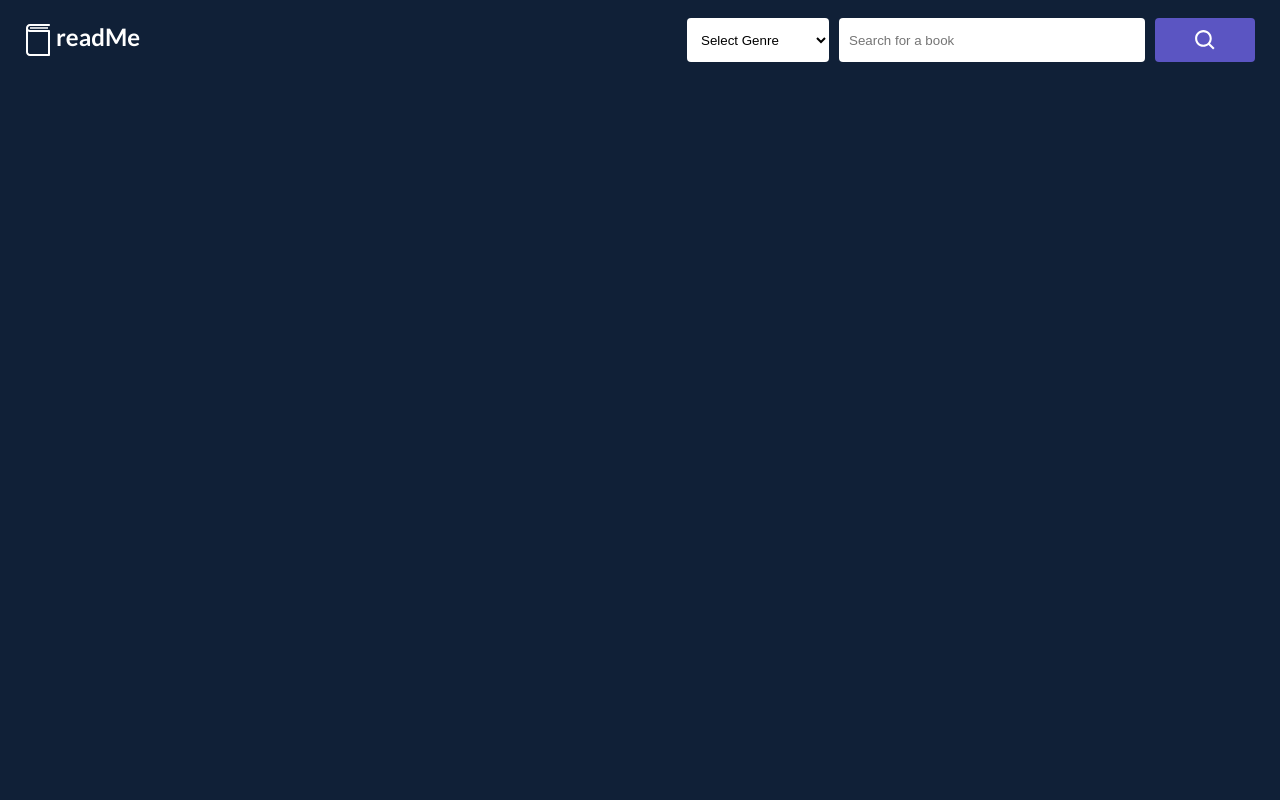
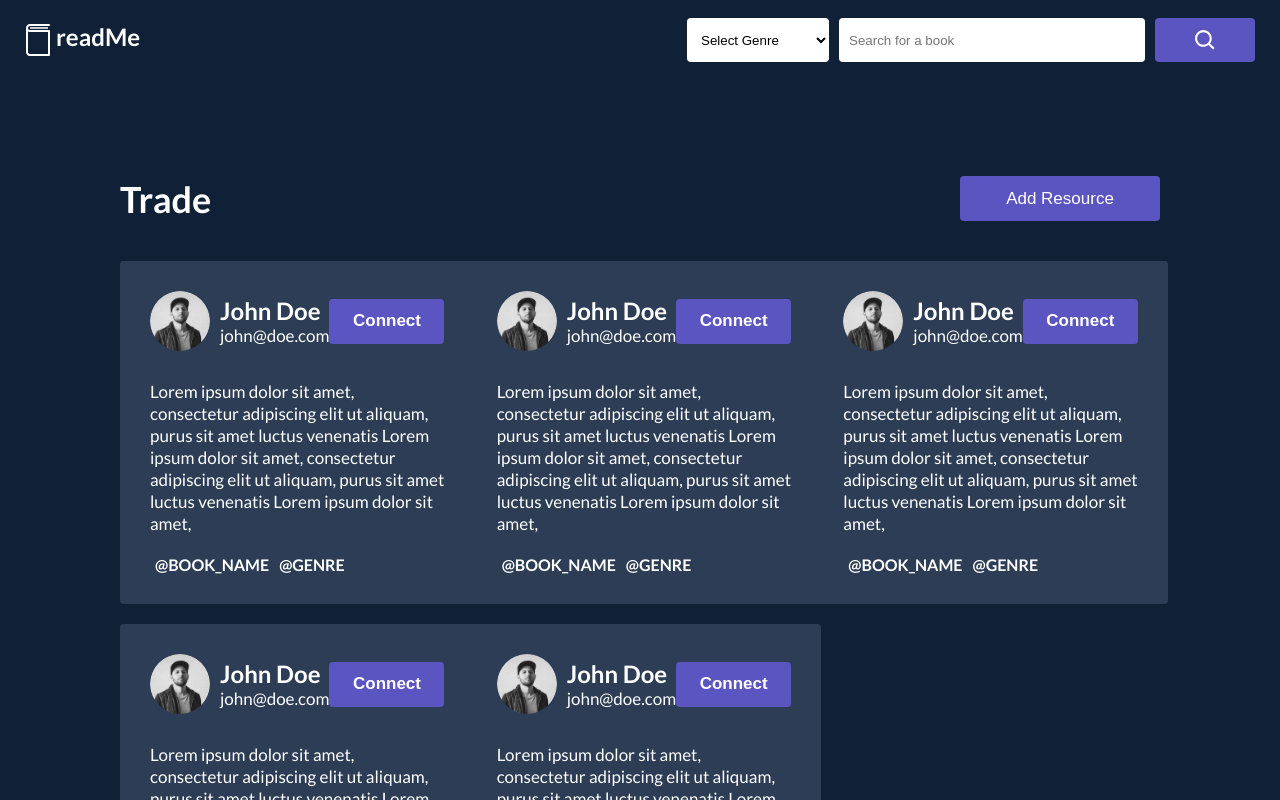
Before and after one commit to No-det/ReadME, a React (Create React App) app in the folder client/: page /reviews in a window 1280 px wide. Shown: the top 800 px of the page. Built offline with nearby package versions, Linux system fonts and the light colour scheme; no server answers; sample sign-in values are in the browser's storage.

Commit message:
Added private and public routes

```diff
--- a/client/src/App.js
+++ b/client/src/App.js
@@ -1,5 +1,8 @@
 import { useContext } from "react";
-import { BrowserRouter, Route, Switch } from "react-router-dom";
+import { BrowserRouter, Redirect, Switch } from "react-router-dom";
+
+import PrivateRoute from "./routes/PrivateRoute";
+import PublicRoute from "./routes/PublicRoute";
 
 import Navbar from "./components/Navbar";
 import Landing from "./pages/Landing";
@@ -20,9 +23,10 @@ const App = () => {
           <Switch>
             <Navbar>
               <div className="container">
-                <Route exact path="/" component={Landing} />
-                <Route exact path="/trades" component={Trades} />
-                <Route exact path="/profile" component={Profile} />
+                <PublicRoute exact path="/" component={Landing} />
+                <PrivateRoute path="/reviews" component={Trades} />
+                <PrivateRoute path="/trades" component={Trades} />
+                <PrivateRoute path="/profile" component={Profile} />
               </div>
             </Navbar>
           </Switch>
--- a/client/src/components/Navbar/index.js
+++ b/client/src/components/Navbar/index.js
@@ -13,9 +13,9 @@ const Navbar = ({ children }) => {
         <div className="actionContainer">
           <select>
             <option default>Select Genre</option>
-            <option key="one">One</option>
-            <option key="one">One</option>
-            <option key="one">One</option>
+            <option key="1">One</option>
+            <option key="2">One</option>
+            <option key="3">One</option>
           </select>
           <input type="text" placeholder="Search for a book" />
           <div className="searchBtn">
--- a/client/src/contexts/AuthContext.js
+++ b/client/src/contexts/AuthContext.js
@@ -10,6 +10,7 @@ const AuthProvider = (props) => {
 
   useEffect(() => {
     const unsubscribe = auth.onIdTokenChanged(async (user) => {
+      console.log(user);
       setUser(user);
       setLoading(false);
     });
--- a/client/src/pages/Landing/index.js
+++ b/client/src/pages/Landing/index.js
@@ -1,3 +1,7 @@
+import { useContext } from "react";
+import { Redirect } from "react-router-dom";
+
+import { AuthContext } from "../../contexts/AuthContext";
 import { signInWithGoogle } from "../../firebase/firebase";
 
 import landingImage from "../../assets/landing.png";
@@ -5,6 +9,12 @@ import landingImage from "../../assets/landing.png";
 import "./index.scss";
 
 const Landing = () => {
+  const { user } = useContext(AuthContext);
+
+  console.log(user);
+
+  if (user) return <Redirect to="/reviews" />;
+
   return (
     <div className="landing__container">
       <main>
--- /dev/null
+++ b/client/src/routes/PrivateRoute.js
@@ -0,0 +1,18 @@
+import { useContext } from "react";
+import { Route, Redirect } from "react-router-dom";
+import { AuthContext } from "../contexts/AuthContext";
+
+const PrivateRoute = ({ component: Component, ...rest }) => {
+  const { user } = useContext(AuthContext);
+
+  return (
+    <Route
+      {...rest}
+      render={(props) => {
+        return user ? <Component {...props} /> : <Redirect to="/" />;
+      }}
+    />
+  );
+};
+
+export default PrivateRoute;
--- /dev/null
+++ b/client/src/routes/PublicRoute.js
@@ -0,0 +1,18 @@
+import { useContext } from "react";
+import { Route, Redirect } from "react-router-dom";
+import { AuthContext } from "../contexts/AuthContext";
+
+const PublicRoute = ({ component: Component, ...rest }) => {
+  const { user } = useContext(AuthContext);
+
+  return (
+    <Route
+      {...rest}
+      render={(props) => {
+        return user ? <Redirect to="/reviews" /> : <Component {...props} />;
+      }}
+    />
+  );
+};
+
+export default PublicRoute;
```
